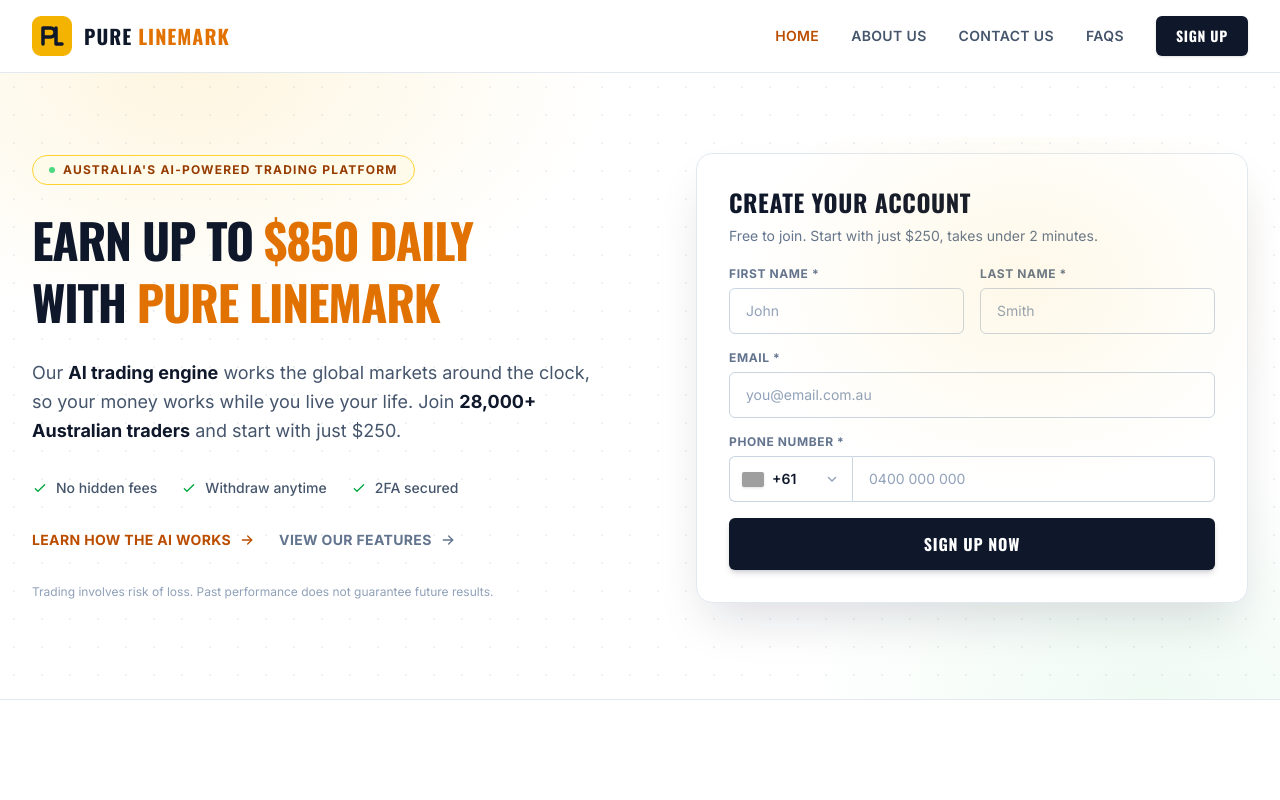
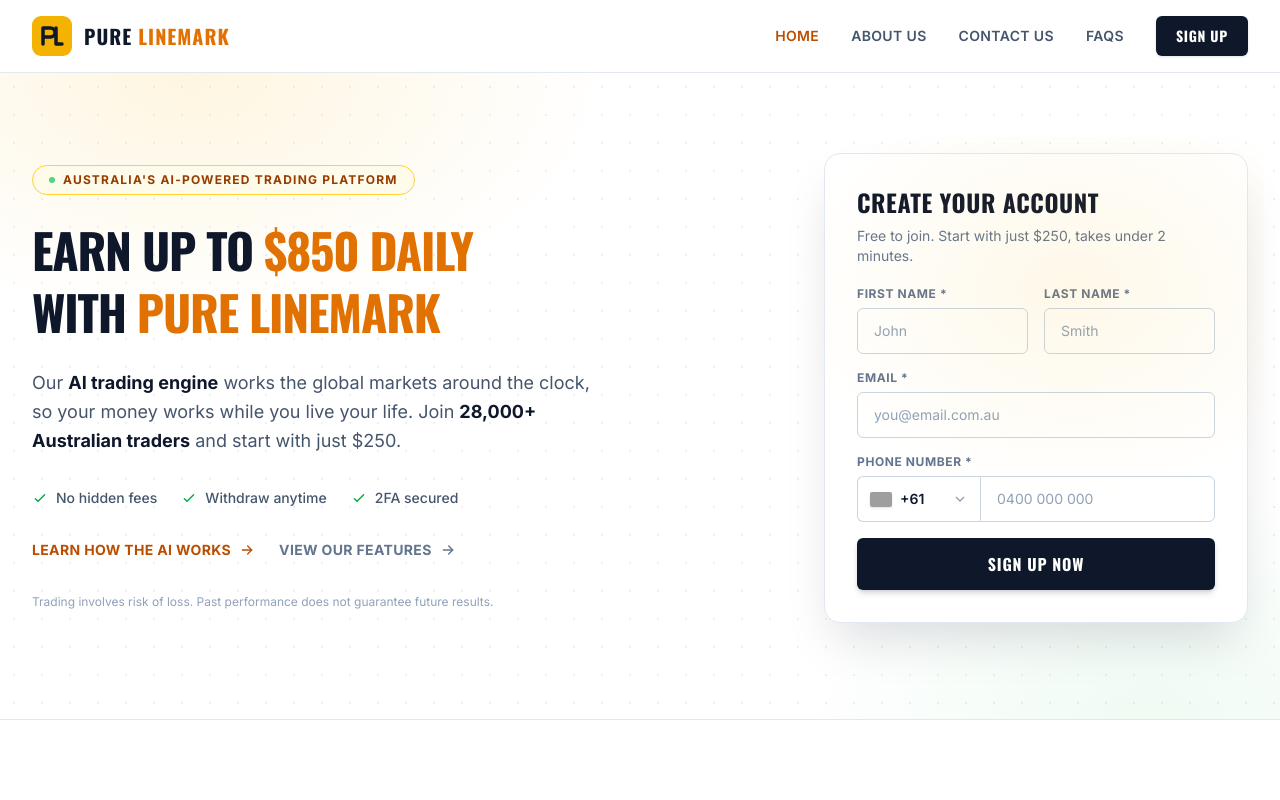
Before and after one commit to taybadeveloper/Pure-Linemark, a Next.js app: page / in a window 1280 px wide. Shown: the top 800 px of the page. Built offline with nearby package versions, Linux system fonts and the light colour scheme; grey boxes are pictures that could not be loaded.

Commit message:
Auto-commit: site updates (2026-09-30 14:30)
Co-Authored-By: Claude Code <noreply@anthropic.com>

```diff
--- a/components/Hero.tsx
+++ b/components/Hero.tsx
@@ -25,8 +25,8 @@ export default function Hero() {
         }}
       />
 
-      <div className="relative mx-auto grid max-w-7xl items-center gap-12 px-4 pb-16 pt-14 sm:px-6 lg:grid-cols-2 lg:gap-16 lg:px-8 lg:pb-24 lg:pt-20">
-        <div className="animate-fade-up text-center lg:text-left">
+      <div className="relative mx-auto grid max-w-7xl items-center gap-12 px-4 pb-16 pt-14 sm:px-6 lg:grid-cols-5 lg:gap-16 lg:px-8 lg:pb-24 lg:pt-20">
+        <div className="animate-fade-up text-center lg:col-span-3 lg:text-left">
           <p className="inline-flex items-center gap-2 rounded-full border border-amber-300 bg-amber-50 px-4 py-1.5 text-xs font-bold uppercase tracking-widest text-amber-800">
             <span className="h-1.5 w-1.5 animate-pulse rounded-full bg-green-500" />
             Australia&apos;s AI-Powered Trading Platform
@@ -73,7 +73,7 @@ export default function Hero() {
           </p>
         </div>
 
-        <div className="relative animate-fade-up lg:pl-6" style={{ animationDelay: "0.15s" }}>
+        <div className="relative animate-fade-up lg:col-span-2 lg:pl-6" style={{ animationDelay: "0.15s" }}>
           {/* subtle glow behind the form */}
           <div
             aria-hidden="true"
```
